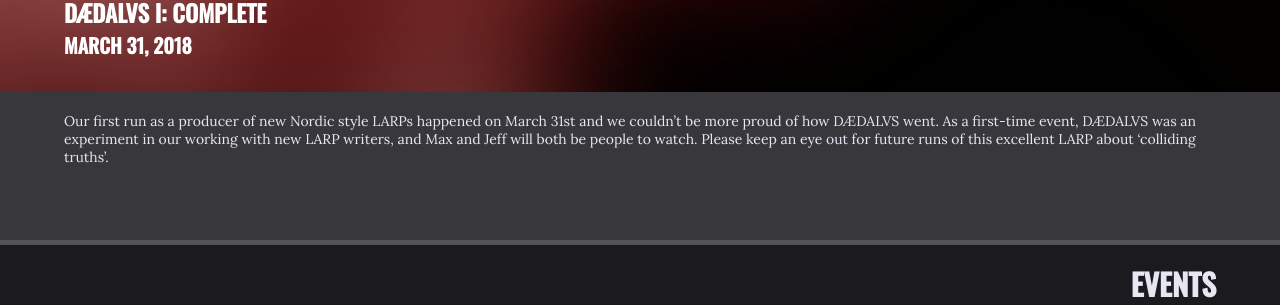
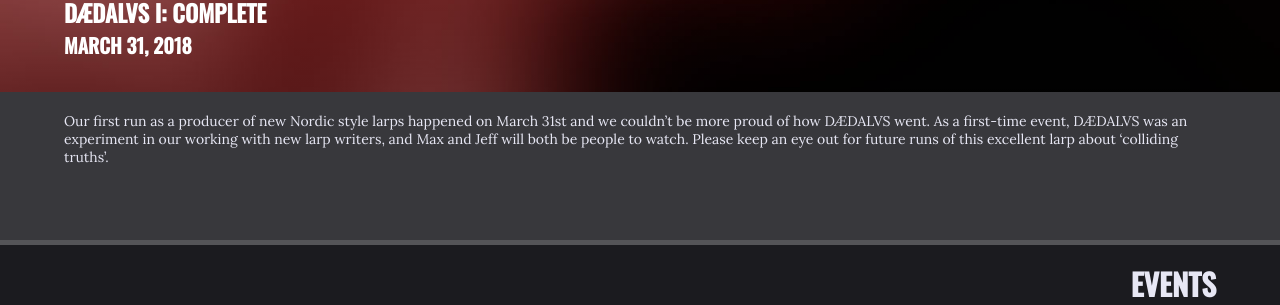
Before and after one commit to ReverieStudios/website, a Jekyll site: the page built from index.html, in a window 1280 px wide and 900 px high, scrolled down 989 px. Shown: the part 148-453 px from the top of the window. Built offline with Jekyll 4.4.1, drawn with Linux system fonts in a browser that asks for light colours.

```diff
--- a/_includes/text-intro.md
+++ b/_includes/text-intro.md
@@ -3,4 +3,4 @@ The text that appears under the banner on the front page.
 Should be formatted using Markdown syntax (very easy to read).
 {% endcomment %}
 
-Our first run as a producer of new Nordic style LARPs happened on March 31st and we couldn’t be more proud of how D&AElig;DALVS went. As a first-time event, D&AElig;DALVS was an experiment in our working with new LARP writers, and Max and Jeff will both be people to watch. Please keep an eye out for future runs of this excellent LARP about 'colliding truths'.
+Our first run as a producer of new Nordic style larps happened on March 31st and we couldn't be more proud of how D&AElig;DALVS went. As a first-time event, D&AElig;DALVS was an experiment in our working with new larp writers, and Max and Jeff will both be people to watch. Please keep an eye out for future runs of this excellent larp about 'colliding truths'.
```
Also changed, not shown: _includes/text-about.md (+1 -1 lines), _includes/text-newest-event.md (deleted, +0 -8 lines).
